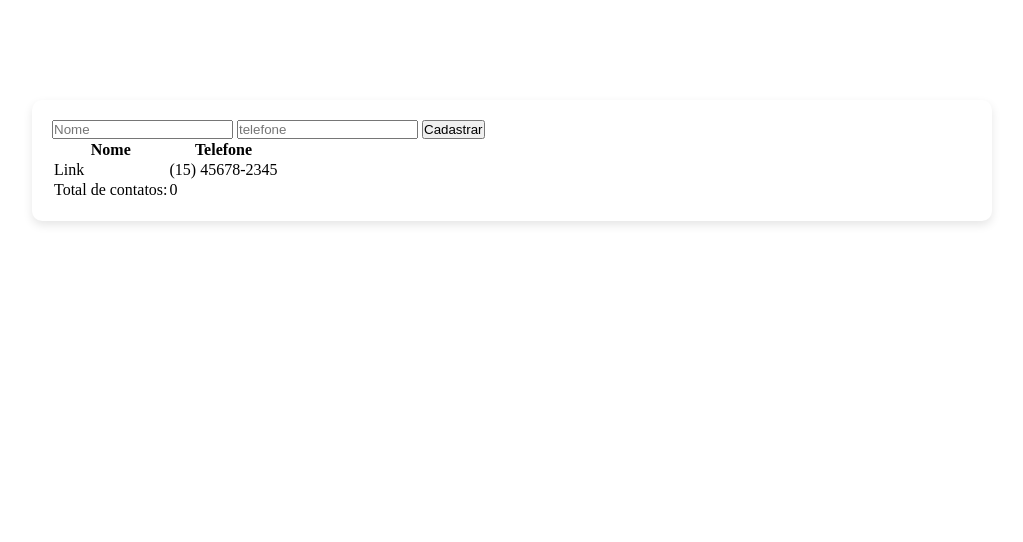
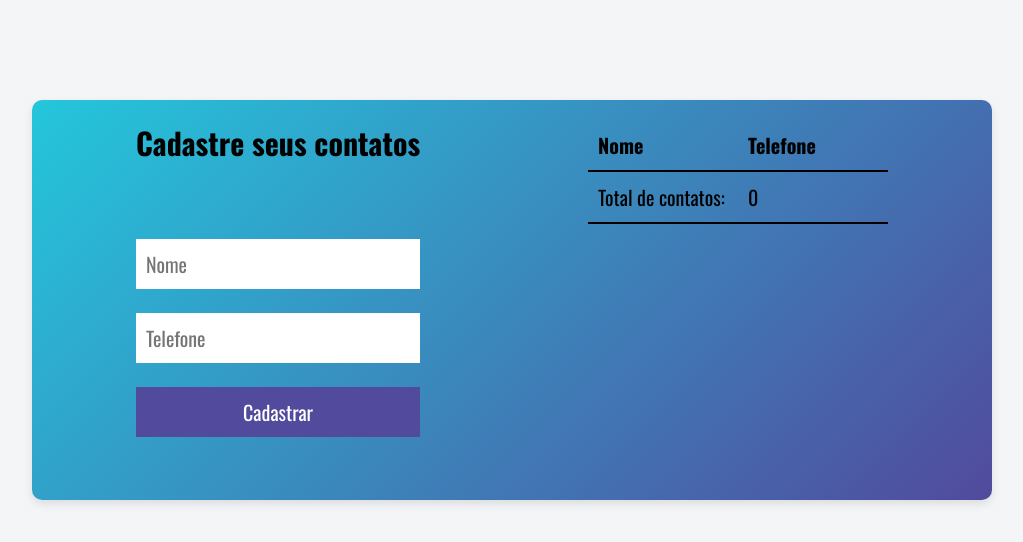
Before and after one commit to Wellington-m/project_contact_list, a plain HTML site: page index.html in a window 1280 px wide. Shown: the whole page, without its empty margins (128-1151 px from the left). Drawn offline with nearby package versions, Linux system fonts and the light colour scheme.

Commit message:
style: styled form and input

```diff
--- a/index.html
+++ b/index.html
@@ -5,20 +5,30 @@
         <meta name="viewport" content="width=device-width, initial-scale=1.0" />
         <title>Lista de contatos</title>
         <link rel="stylesheet" href="style.css" />
+        <link rel="preconnect" href="https://fonts.googleapis.com" />
+        <link rel="preconnect" href="https://fonts.gstatic.com" crossorigin />
+        <link
+            href="https://fonts.googleapis.com/css2?family=Oswald:wght@200..700&display=swap"
+            rel="stylesheet"
+        />
     </head>
     <body>
         <div class="container">
+            <div>
+                <h1>Cadastre seus contatos</h1>
                 <form id="registerForm">
                     <input id="name" type="text" placeholder="Nome" required />
                     <input
                         id="telefone"
-                    type="number"
-                    placeholder="telefone"
+                        type="tel"
+                        placeholder="Telefone"
                         required
                     />
                     <button type="submit">Cadastrar</button>
                 </form>
-            <table>
+            </div>
+
+            <table cellspacing="0">
                 <thead>
                     <tr>
                         <th>Nome</th>
@@ -26,10 +36,10 @@
                     </tr>
                 </thead>
                 <tbody>
-                    <tr>
+                    <!-- <tr>
                         <td>Link</td>
                         <td>(15) 45678-2345</td>
-                    </tr>
+                    </tr> -->
                 </tbody>
                 <tfoot>
                     <tr>
--- a/style.css
+++ b/style.css
@@ -2,18 +2,78 @@
     margin: 0;
     padding: 0;
     box-sizing: border-box;
+    font-family: "Oswald", sans-serif;
+}
+
+:root {
+    --Turquoise-Blue: #24c6dc;
+    --Intense-Purple: #514a9d;
+    --Light-Gray: #f4f5f7;
+    --Coral-Red: #ff595e;
+    --Lime-Green: #8ac926;
 }
 
 body {
-    background-color: linear-gradient(to bottom, #e0f2fe, #90cdf4);
-    padding-top: 100px;
+    background: var(--Light-Gray);
+    padding: 100px 0;
 }
 
 .container {
     max-width: 960px;
+    min-height: 400px;
     margin: 0 auto;
-    background-color: #ffffff;
+    background: linear-gradient(
+        135deg,
+        var(--Turquoise-Blue),
+        var(--Intense-Purple)
+    );
     padding: 20px;
     border-radius: 10px;
     box-shadow: 0 4px 10px rgba(0, 0, 0, 0.1);
+    display: flex;
+    justify-content: space-around;
 }
+
+h1 {
+    margin-bottom: 50px;
+    font-size: 30px;
+}
+
+form {
+    display: flex;
+    flex-direction: column;
+    max-width: 400px;
+}
+
+form input,
+button {
+    border: none;
+    font-size: 20px;
+    padding: 10px;
+    margin-top: 24px;
+    width: auto;
+}
+
+form button {
+    color: #ffffff;
+    background-color: var(--Intense-Purple);
+    cursor: pointer;
+}
+
+table {
+    display: flex;
+    flex-direction: column;
+    width: 300px;
+    font-size: 20px;
+}
+
+th {
+    text-align: left;
+}
+
+th,
+td {
+    width: 150px;
+    border-bottom: 2px solid black;
+    padding: 10px;
+}
```
Lines whose indentation alone changed are shown as unchanged.
